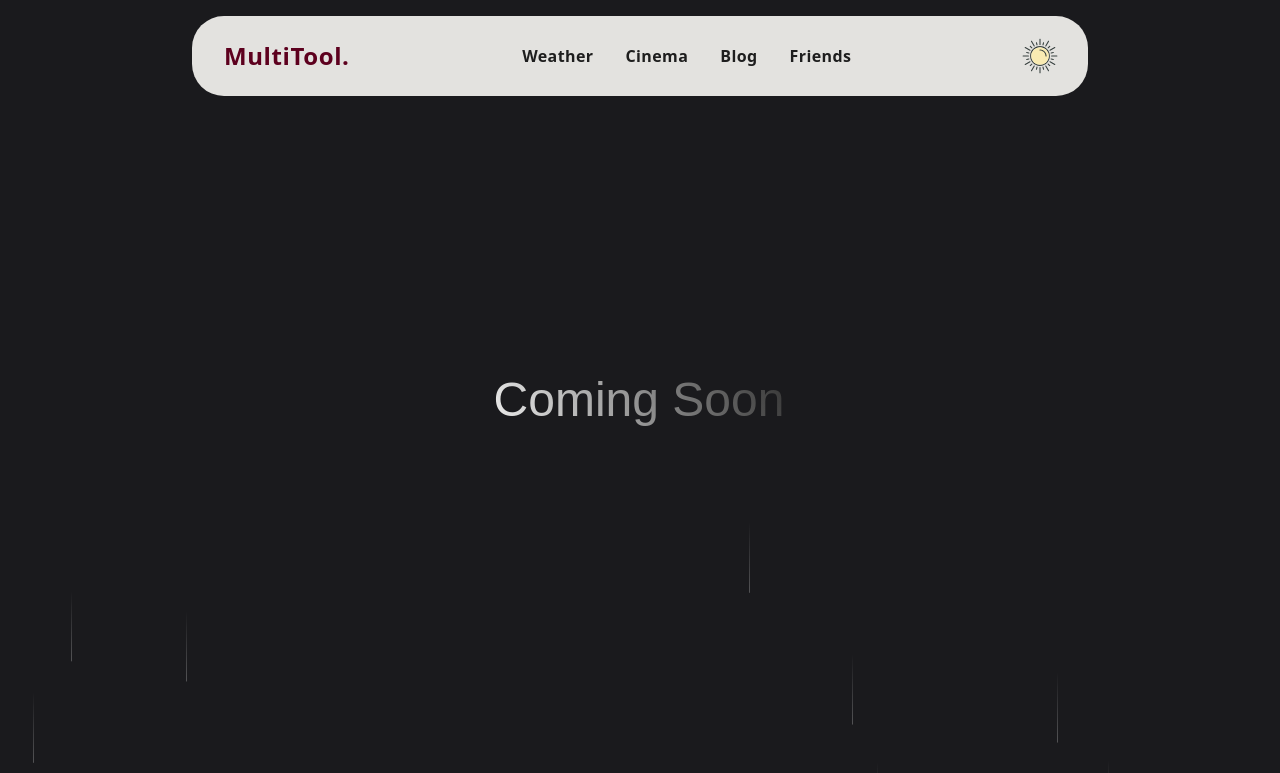
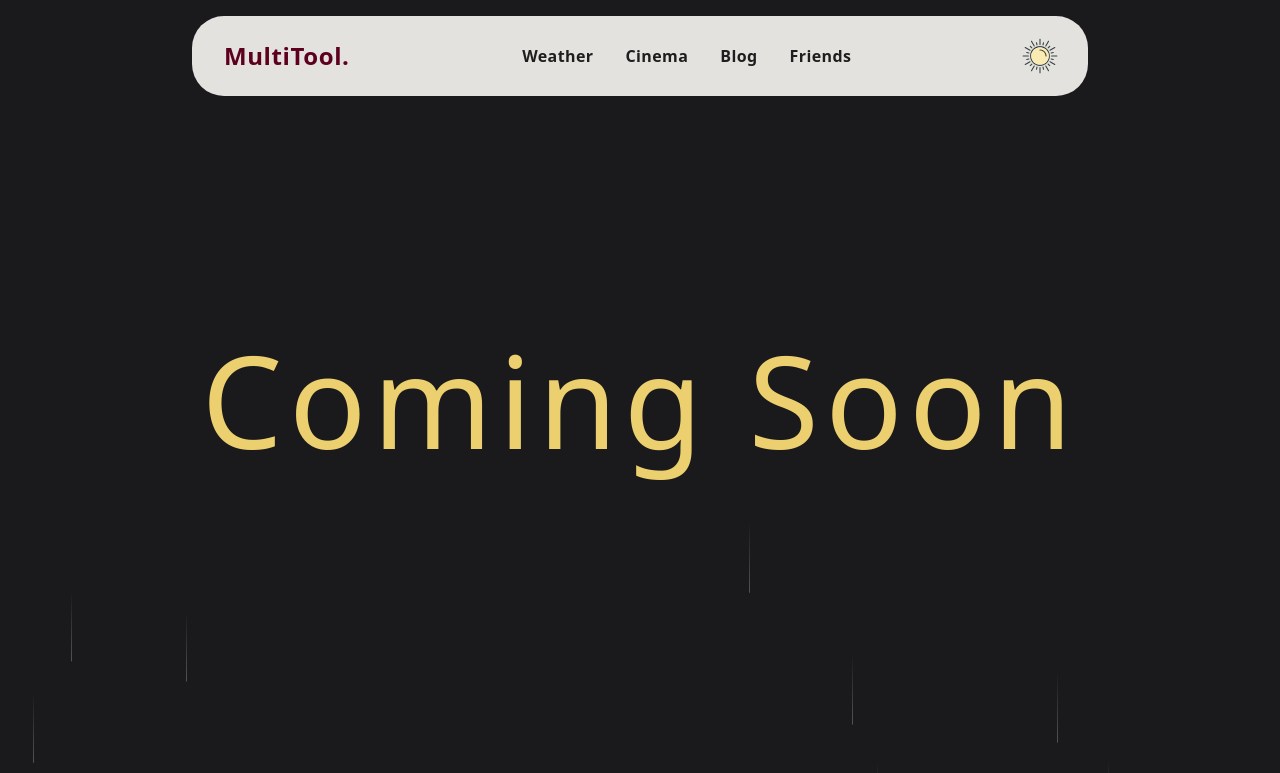
Before and after one commit to hellpes666/MultiTool, a React (Vite) app: page /weather in a window 1280 px wide. Shown: the top 773 px of the page. Built offline with nearby package versions, Linux system fonts and the light colour scheme.

Commit message:
chagne title weather

```diff
--- a/src/components/Weather/Weather.tsx
+++ b/src/components/Weather/Weather.tsx
@@ -50,7 +50,7 @@ const Weather: React.FC = () => {
       <SEO title='Weather' />
       <div className='comingSoon'>
         <div>
-          <h1 className='comingSoonText'>Coming Soon</h1>
+          <h1 className='comingSoonText text text-9xl'>Coming Soon</h1>
         </div>
       </div>
       <div className='rain front-row'></div>
--- a/src/components/Weather/weather.css
+++ b/src/components/Weather/weather.css
@@ -179,7 +179,7 @@ body.single-toggle .drop:nth-child(10) {
 }
 
 /* Coming Soon part */
-h1 {
+/* h1 {
   font-family: 'Space Grotesk', sans-serif;
   color: #dbd56e;
   background: -webkit-linear-gradient(25deg, #eee, #333);
@@ -195,7 +195,7 @@ h1 {
     cursor 1s step-end infinite;
   position: relative;
   text-align: center;
-}
+} */
 
 @keyframes type {
   from {
```
